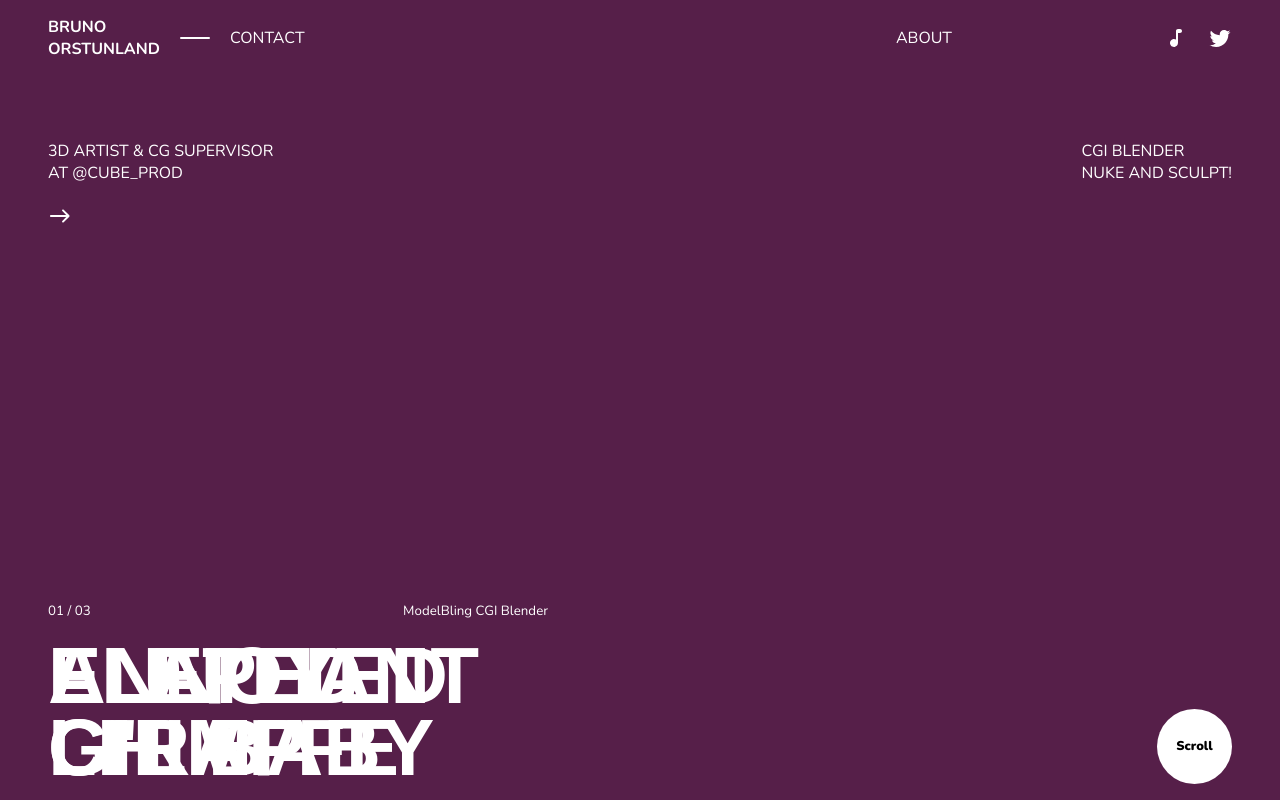
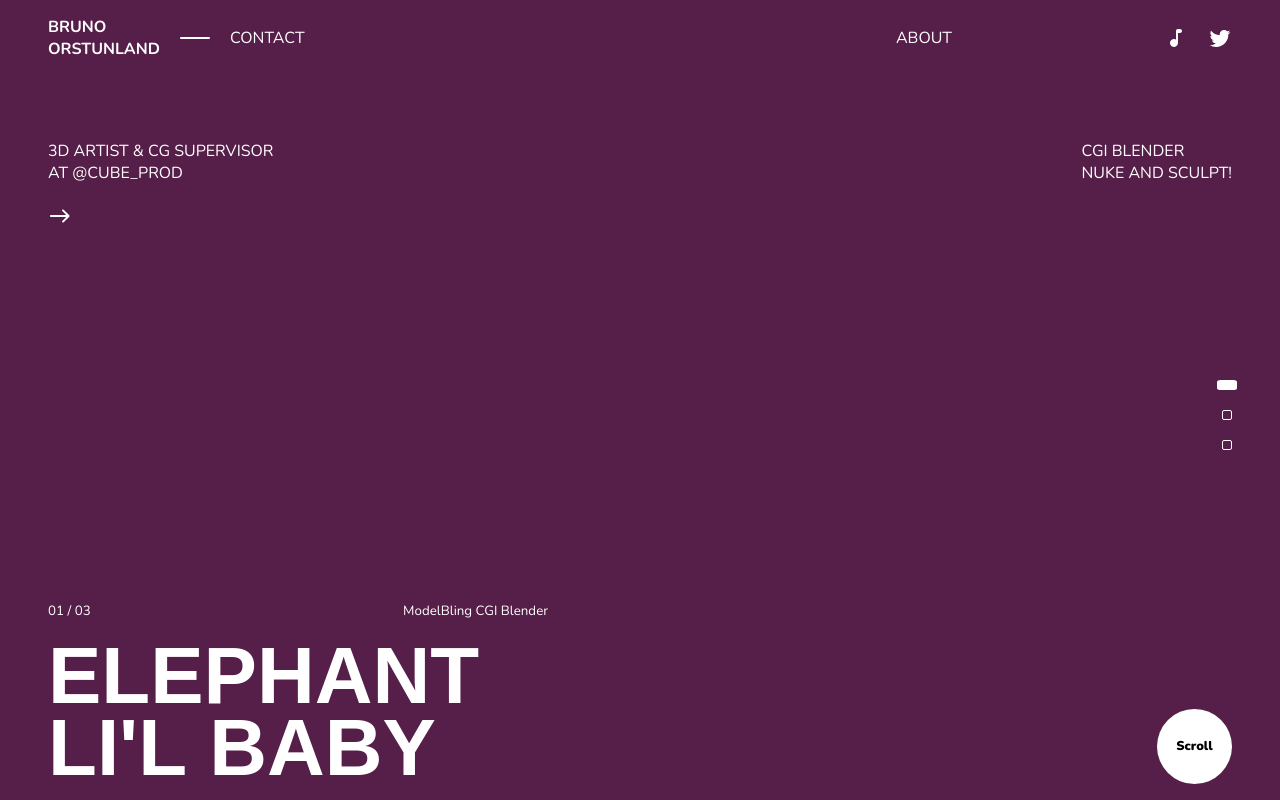
Before and after one commit to DevYemi/WebGL-Zoo-Website, a React (Vite) app: page / in a window 1280 px wide. Built offline with nearby package versions, Linux system fonts and the light colour scheme.

Commit message:
feat: implemented app UI text animation

```diff
--- a/src/App.tsx
+++ b/src/App.tsx
@@ -1,23 +1,34 @@
 import styles from "@/styles/app.module.scss"
 import { Twitter, MusicNoteRounded, EastRounded } from '@mui/icons-material';
-import { useEffect } from "react";
+import { MouseEvent, useEffect, useRef } from "react";
+import UIAnimations from "./utils/gsapAnimation";
 
 function App() {
+  const animation = useRef<UIAnimations | null>(null);
 
+  const handleNavClick = (e: MouseEvent) => {
+    const index = e.currentTarget.getAttribute("data-nav-index")!;
+
+    if (!animation.current?.disable && animation.current?.currentIndex !== +index) {
+      animation.current!.currentIndex = +index
+      const currentActiveNav = document.querySelector(`.${styles.navActive}`);
+
+      currentActiveNav?.classList.remove(styles.navActive);
+      e.currentTarget.classList.add(styles.navActive)
+
+      animation.current?.animate()
+    }
+
+  }
   useEffect(() => {
     const sec2Content = document.querySelector(`[data-sec2-animate-content]`) as HTMLElement;
 
-    console.log(sec2Content)
+    animation.current = new UIAnimations(sec2Content, styles);
+    animation.current.init()
 
-    const children = Array.from(sec2Content.children) as HTMLParagraphElement[];
-
-    console.log(children[0].innerHTML)
-
-
-
-
-    console.log(children[0])
-
+    return () => {
+      animation.current?.dispose()
+    }
 
   }, [])
 
@@ -44,6 +55,13 @@ function App() {
             </div>
             <p>cgi blender <br /> nuke and sculpt!</p>
           </section>
+          <nav className={styles.animateNav}>
+            <ul className={animation.current?.disable ? styles.disableNav : ""}>
+              <li data-nav-index="0" onClick={handleNavClick} className={styles.navActive}></li>
+              <li data-nav-index="1" onClick={handleNavClick}></li>
+              <li data-nav-index="2" onClick={handleNavClick}></li>
+            </ul>
+          </nav>
           <section className={styles.sec2}>
             <div className={styles.sec2Content}>
               <div>
--- a/src/styles/app.module.scss
+++ b/src/styles/app.module.scss
@@ -87,6 +87,34 @@
       }
     }
 
+    .animateNav {
+      ul {
+        display: flex;
+        flex-direction: column;
+        row-gap: 20px;
+        align-items: flex-end;
+        list-style: none;
+
+        &.disableNav {
+          opacity: 0.5;
+        }
+
+        li {
+          width: 10px;
+          height: 10px;
+          border: 1px solid white;
+          cursor: pointer;
+          border-radius: 2px;
+          transition: all 350ms ease-out;
+
+          &.navActive {
+            transform: scaleX(2);
+            background-color: white;
+          }
+        }
+      }
+    }
+
     .sec2 {
       display: flex;
       justify-content: space-between;
@@ -113,8 +141,9 @@
             font-weight: 900;
             font-family: sans-serif;
             position: absolute;
+            perspective: 200px;
 
-            @include screen-md {
+            @include screen-md(1000px) {
               font-size: 5rem;
             }
           }
--- /dev/null
+++ b/src/utils/chunks.ts
@@ -0,0 +1,68 @@
+
+export function sortElementInnerText(element: HTMLElement, className: string, index: number) {
+
+    // Get the text content of the element
+    const text = element.innerHTML;
+    const regexPattern = /(.+)\s?<([a-z]+)>\s?(.+)/gi
+
+
+    // Create arrays to store the sorted characters and spans
+    const sortedChars: HTMLElement[] = [];
+
+    let matches = [...text.matchAll(regexPattern)][0];
+    const firstSentence = matches[1];
+    const tagElement = matches[2]
+    const secondSentence = matches[3]
+
+
+    const sortSentence = (char: string) => {
+        let returnValue = null;
+        if (char === ' ') {
+            // If the character is a space, add it to the sortedChars array as text content
+            returnValue = document.createTextNode(' ') as any;
+        } else {
+            // Otherwise, create a new span for the character and add it to the sortedChars array
+            const charSpan = document.createElement('span');
+            charSpan.style.display = 'inline-block';
+            charSpan.className = `${className} ${index === 0 ? "active" : ""}`;
+            charSpan.textContent = char;
+            returnValue = charSpan
+        }
+        return returnValue
+    }
+
+
+    for (let i = 0; i < firstSentence.length; i++) {
+        const char = firstSentence[i];
+        const charSpan = sortSentence(char)
+        sortedChars.push(charSpan);
+    }
+    const newTagEl = document.createElement(tagElement) as HTMLBRElement
+    sortedChars.push(newTagEl)
+    for (let i = 0; i < secondSentence.length; i++) {
+        const char = secondSentence[i];
+        const charSpan = sortSentence(char)
+        sortedChars.push(charSpan);
+    }
+
+    // console.log(sortedChars)
+
+
+
+
+
+
+    // Replace the original text element with the sortedWords array
+    element.innerHTML = "";
+    for (let i = 0; i < sortedChars.length; i++) {
+        element.appendChild(sortedChars[i])
+    }
+
+
+    // Return the baseInnerText and sortedChars array
+    return {
+        baseInnerHTML: text,
+        element: element,
+        sortedChars: sortedChars
+    };
+}
--- /dev/null
+++ b/src/utils/gsapAnimation.ts
@@ -0,0 +1,90 @@
+import { sortElementInnerText } from "./chunks";
+import gsap from 'gsap'
+
+export default class UIAnimations {
+    elementWrapper: HTMLElement;
+    styles: CSSModuleClasses;
+    disable: boolean;
+    currentIndex: number;
+    sortedChildren!: ReturnType<typeof sortElementInnerText>[]
+    constructor(elementWrapper: HTMLElement, styles: CSSModuleClasses) {
+        this.elementWrapper = elementWrapper;
+        this.styles = styles;
+        this.disable = false;
+        this.currentIndex = 0;
+    }
+
+    init() {
+        const children = Array.from(this.elementWrapper.children) as HTMLParagraphElement[];
+        this.sortedChildren = []
+
+        children.forEach((child, i) => {
+            this.sortedChildren.push(sortElementInnerText(child, `char-class char-class-${i}`, i))
+        })
+
+        const sortedChar1 = document.querySelectorAll(".char-class-1");
+        const sortedChar2 = document.querySelectorAll(".char-class-2");
+
+        gsap.to(
+            [...sortedChar1, ...sortedChar2],
+            {
+                transform: "rotate3d(1,0,0.1,90deg)",
+                duration: 0,
+                autoAlpha: 0
+            }
+        )
+    }
+
+    animate() {
+        this.disable = true;
+        const navWrapper = document.querySelector(`.${this.styles.animateNav}`) as HTMLElement
+        const currentAciveSortedChar = document.querySelectorAll(".char-class.active");
+        const newActiveSortedChar = document.querySelectorAll(`.char-class-${this.currentIndex}`);
+
+        navWrapper.style.opacity = "0.3"
+        const timeline = gsap.timeline()
+
+        timeline.to(
+            currentAciveSortedChar,
+            {
+                transform: "translateY(-60px) rotate3d(1,0,0.1,90deg)",
+                duration: 0.7,
+                autoAlpha: 0,
+                stagger: 0.1,
+                ease: "power1.inOut",
+                onComplete: () => {
+                    currentAciveSortedChar.forEach(child => {
+                        child.classList.remove("active")
+                    })
+                }
+            }
+        ).fromTo(
+            newActiveSortedChar,
+            {
+                transform: "translateY(60px) rotate3d(1,0,0.1,-90deg)",
+            },
+            {
+                transform: "translateY(0px) rotate3d(1,0,0.1,0deg)",
+                duration: 0.7,
+                autoAlpha: 1,
+                ease: "power1.inOut",
+                stagger: 0.1,
+                onComplete: () => {
+                    newActiveSortedChar.forEach(child => {
+                        child.classList.add("active");
+                    })
+                    this.disable = false;
+                    navWrapper.style.opacity = "1"
+                }
+            },
+        )
+
+    }
+
+
+    dispose() {
+        this.sortedChildren.forEach(child => {
+            child.element.innerHTML = child.baseInnerHTML
+        })
+    }
+}
```
